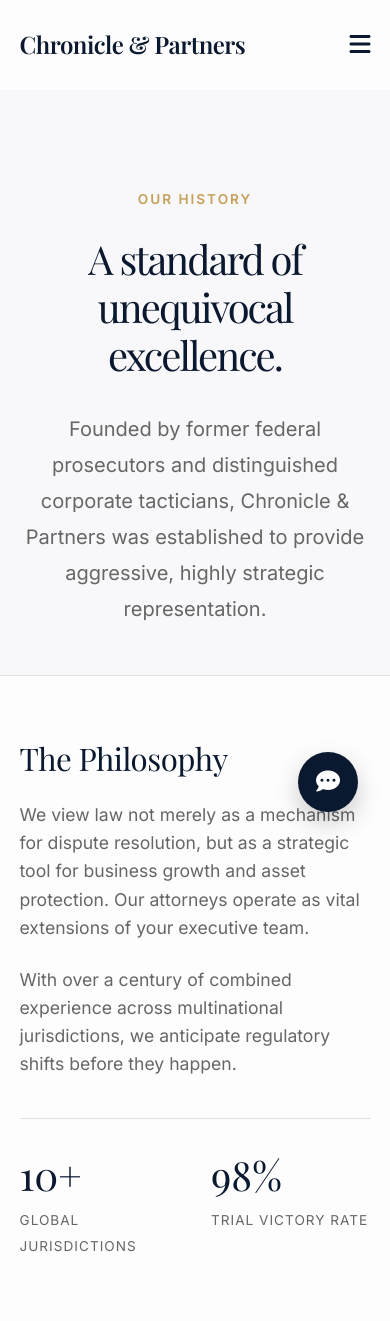
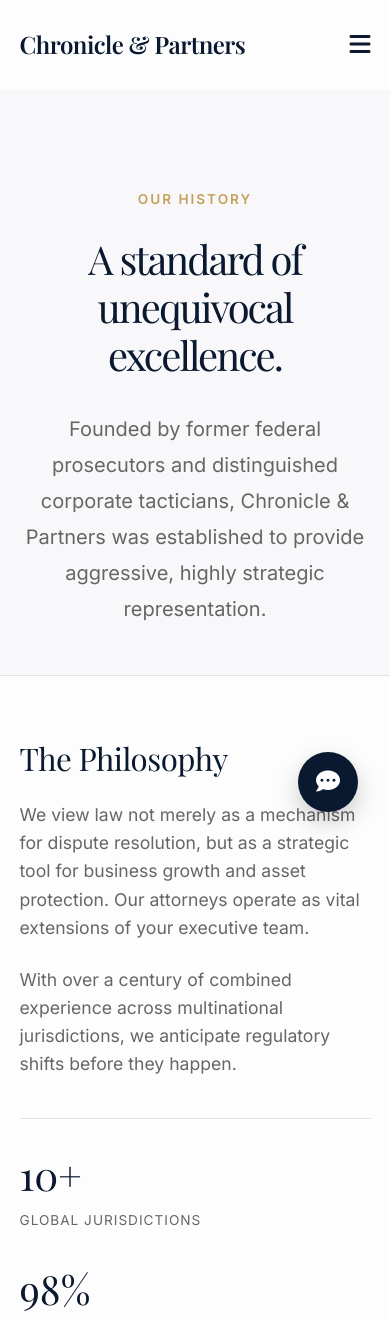
Before and after one commit to HDLPermaCodeTECH/hdlpermacodetech.com, a Node server app: page /about in a window 390 px wide. Shown: the top 1321 px of the page. Run offline with Node 20, Linux system fonts and the light colour scheme; some web fonts are replaced; grey boxes are pictures that could not be loaded.

Commit message:
Enhance aggressive mobile grid overrides

```diff
--- a/law-saas/public/css/style.css
+++ b/law-saas/public/css/style.css
@@ -400,7 +400,10 @@
     section>div[style*="display:grid"],
     header>div[style*="display:grid"],
     form[style*="display:grid"],
-    form>div[style*="display:grid"] {
+    form>div[style*="display:grid"],
+    [style*="grid-template-columns: 1fr 1fr"],
+    [style*="grid-template-columns: 1fr 1.2fr"],
+    [style*="grid-template-columns: repeat"] {
         grid-template-columns: 1fr !important;
         gap: 2rem !important;
     }
--- a/law-saas/public_html/css/style.css
+++ b/law-saas/public_html/css/style.css
@@ -400,7 +400,10 @@
     section>div[style*="display:grid"],
     header>div[style*="display:grid"],
     form[style*="display:grid"],
-    form>div[style*="display:grid"] {
+    form>div[style*="display:grid"],
+    [style*="grid-template-columns: 1fr 1fr"],
+    [style*="grid-template-columns: 1fr 1.2fr"],
+    [style*="grid-template-columns: repeat"] {
         grid-template-columns: 1fr !important;
         gap: 2rem !important;
     }
```
